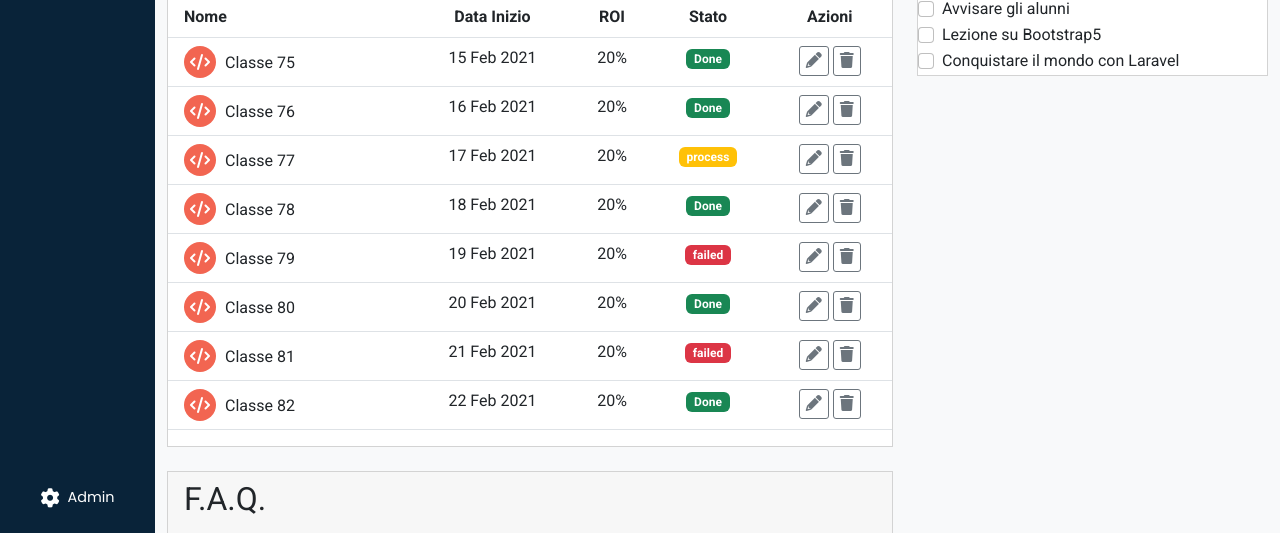
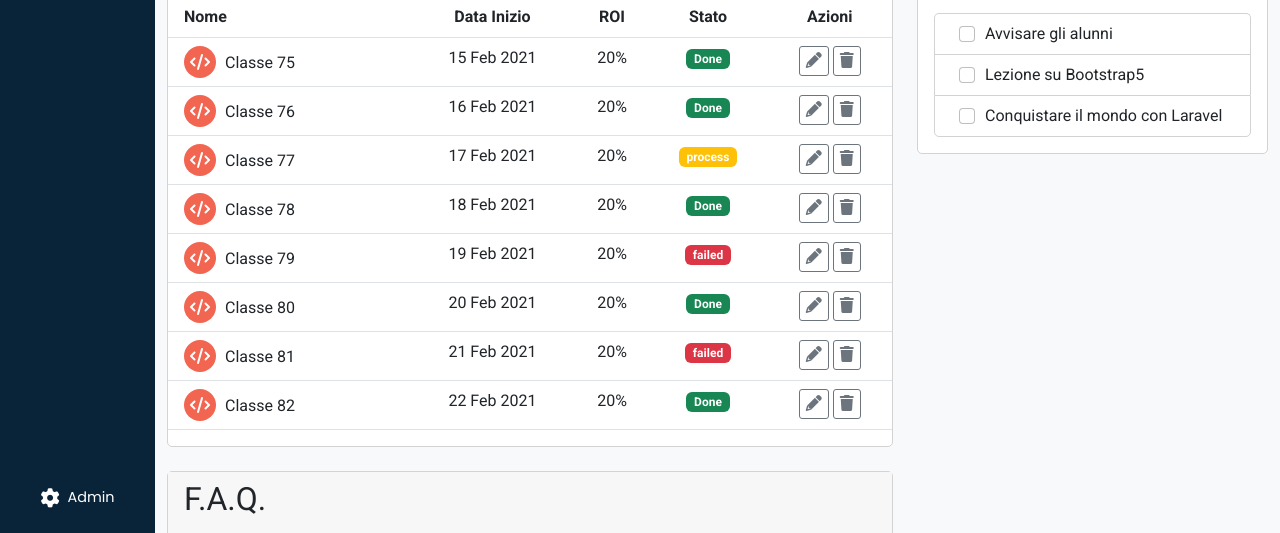
Before and after one commit to stedfl/html-css-bootstrap-dashboard, a plain HTML site: page index.html in a window 1280 px wide. Shown: the part 267-800 px from the top of the page. Drawn offline with nearby package versions, Linux system fonts and the light colour scheme.

Commit message:
fix radius border of cols, todolist style in main

```diff
--- a/css/media.css
+++ b/css/media.css
@@ -1,4 +1,4 @@
-@media screen and (min-width: 769px) {
+@media screen and (min-width: 993px) {
   .side_bar {
     width: 155px
   }
--- a/css/style.css
+++ b/css/style.css
@@ -114,6 +114,7 @@ main .top_row {
 .inner_container {
   width: 100%;
   border: 1px solid lightgray;
+  border-radius: 5px;
   margin-bottom: 1.5rem;
   background-color: white;
 }
@@ -154,9 +155,6 @@ tr th:first-child {
   padding-left: 1rem;
 }
 
-
-
-
 /* FAQ */
 .sd-acco-body {
   font-size: 0.8rem;
@@ -172,3 +170,32 @@ tr th:first-child {
   border-top-left-radius: 0;
   border-top-right-radius: 0;
 }
+
+/* CHECKLIST */
+
+.sd-form-check {
+  margin: 0;
+  padding-top: 0.5rem;
+  padding-bottom: 0.5rem;
+  border-top: 1px solid lightgray;
+  border-left:1px solid lightgray;
+  border-right:1px solid lightgray;
+}
+
+.check_list_container > :last-child {
+  border-bottom: 1px solid lightgray;
+  border-bottom-left-radius: 5px;
+  border-bottom-right-radius: 5px;
+}
+
+.check_list_container > :first-child {
+  border-top-left-radius: 5px;
+  border-top-right-radius: 5px;
+}
+
+
+
+.sd-form-check .form-check-input {
+  margin-left: 0;
+  margin-right: 10px;
+}
--- a/index.html
+++ b/index.html
@@ -97,10 +97,10 @@
             <span class="badge rounded-pill sd-badge">Piano blaze</span>
             <div class="sd-row">
               <span class="badge rounded-pill sd-badge">3 app</span>
+              <i class="fa-solid fa-angles-right icon-quote"></i>
               <span class="badge rounded-pill sd-badge d-none d-lg-inline">Boolean mobile app</span>
               <span class="badge rounded-pill sd-badge d-none d-lg-inline">Boolean web app</span>
               <span class="badge rounded-pill sd-badge d-none d-lg-inline">Boolean blog app</span>
-              <i class="fa-solid fa-angles-right d-lg-none icon-quote"></i>
               <button type="button" class="btn sd-btn d-lg-none">
                 <i class="fa-solid fa-plus icon-plus"></i>
               </button>
@@ -320,24 +320,28 @@
                     Todo
                   </h2>
                 </div>
-                <div class="form-check">
+                <div class="check_list_container p-3">
+                  <div class="form-check sd-form-check">
                     <input class="form-check-input" type="checkbox" value="" id="flexCheckDefault">
                     <label class="form-check-label" for="flexCheckDefault">
                       Avvisare gli alunni
                     </label>
                   </div>
-                <div class="form-check">
+                  <div class="form-check sd-form-check">
                     <input class="form-check-input" type="checkbox" value="" id="flexCheckDefault">
                     <label class="form-check-label" for="flexCheckDefault">
                       Lezione su Bootstrap5
                     </label>
                   </div>
-                <div class="form-check">
+                  <div class="form-check sd-form-check">
                     <input class="form-check-input" type="checkbox" value="" id="flexCheckDefault">
                     <label class="form-check-label" for="flexCheckDefault">
                       Conquistare il mondo con Laravel
                     </label>
                   </div>
+                </div>
+
+
 
             </div>
           </div>
```
Lines whose indentation alone changed are shown as unchanged.
